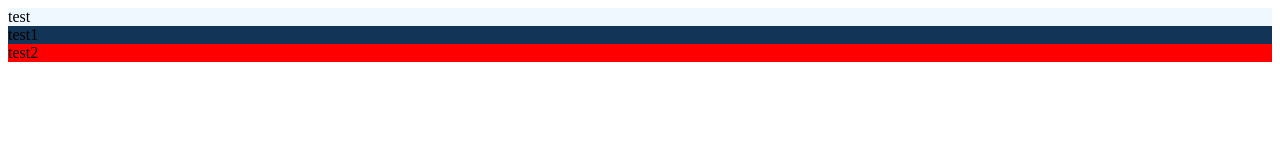
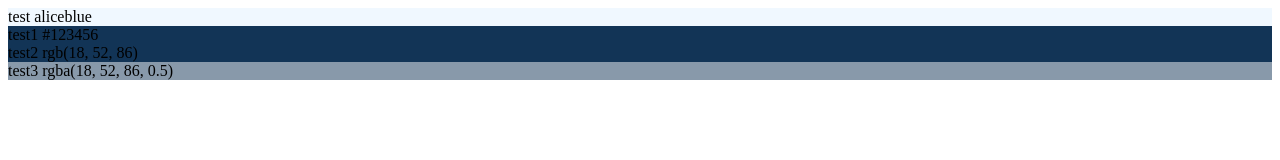
Before and after one commit to yk-hirao/test, a plain HTML site: page index.html in a window 1280 px wide. Drawn offline with Linux system fonts and the light colour scheme.

Commit message:
Update index.html

```diff
--- a/index.html
+++ b/index.html
@@ -8,18 +8,22 @@
 </head>
 <body>
   <div id="test" style="background-color: aliceblue;">
-    test
+    test aliceblue
   </div>
   <div id="test1" style="background-color: #123456;">
-    test1
+    test1 #123456
   </div>
-  <div id="test2" style="background-color: red;">
-    test2
+  <div id="test2" style="background-color: rgb(18, 52, 86);">
+    test2 rgb(18, 52, 86)
+  </div>
+  <div id="test3" style="background-color: rgba(18, 52, 86, 0.5);">
+    test3 rgba(18, 52, 86, 0.5)
   </div>
   <script>
     console.log(document.getElementById("test").style.backgroundColor);
     console.log(document.getElementById("test1").style.backgroundColor);
     console.log(document.getElementById("test2").style.backgroundColor);
+    console.log(document.getElementById("test3").style.backgroundColor);
   </script>
 </body>
 </html>
```
